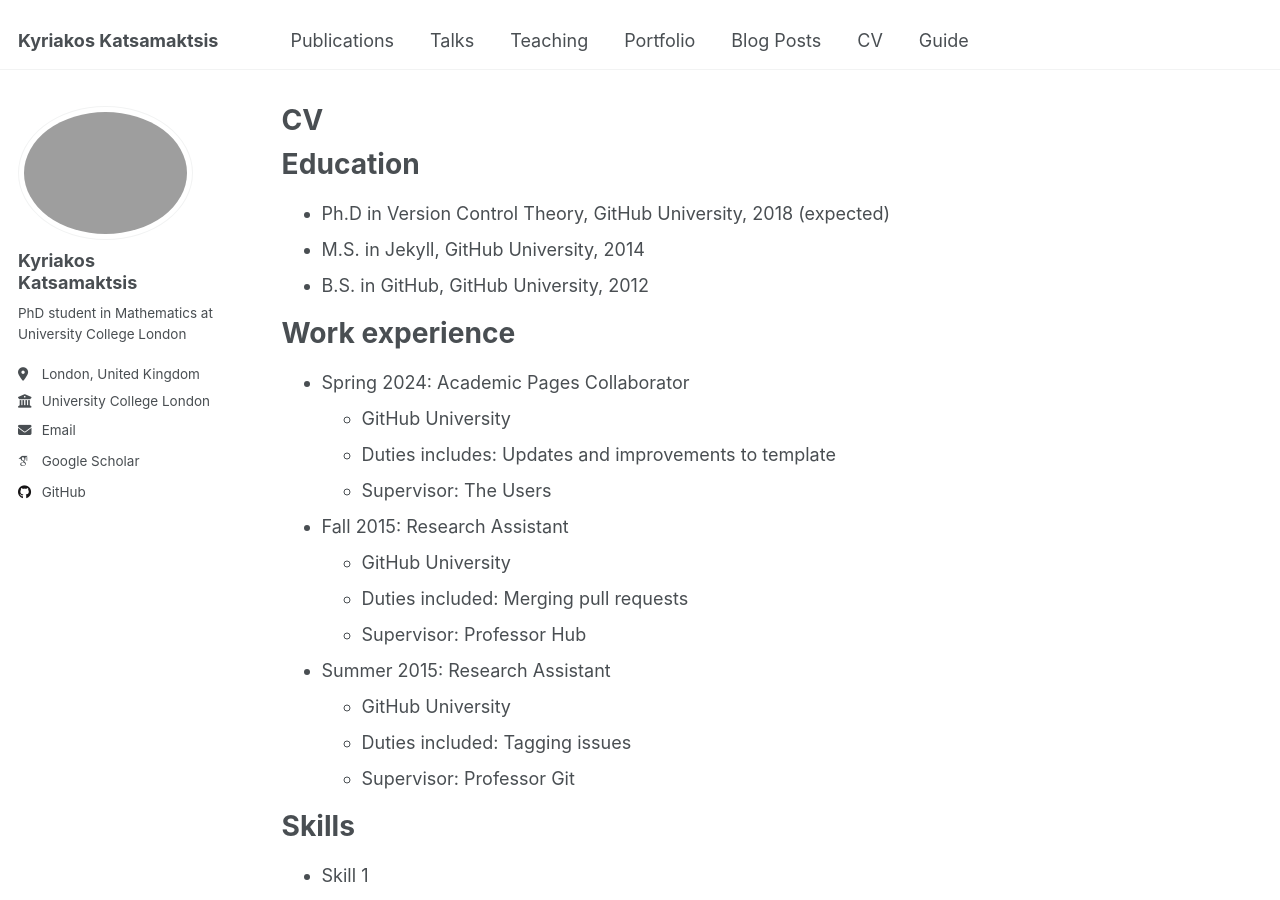
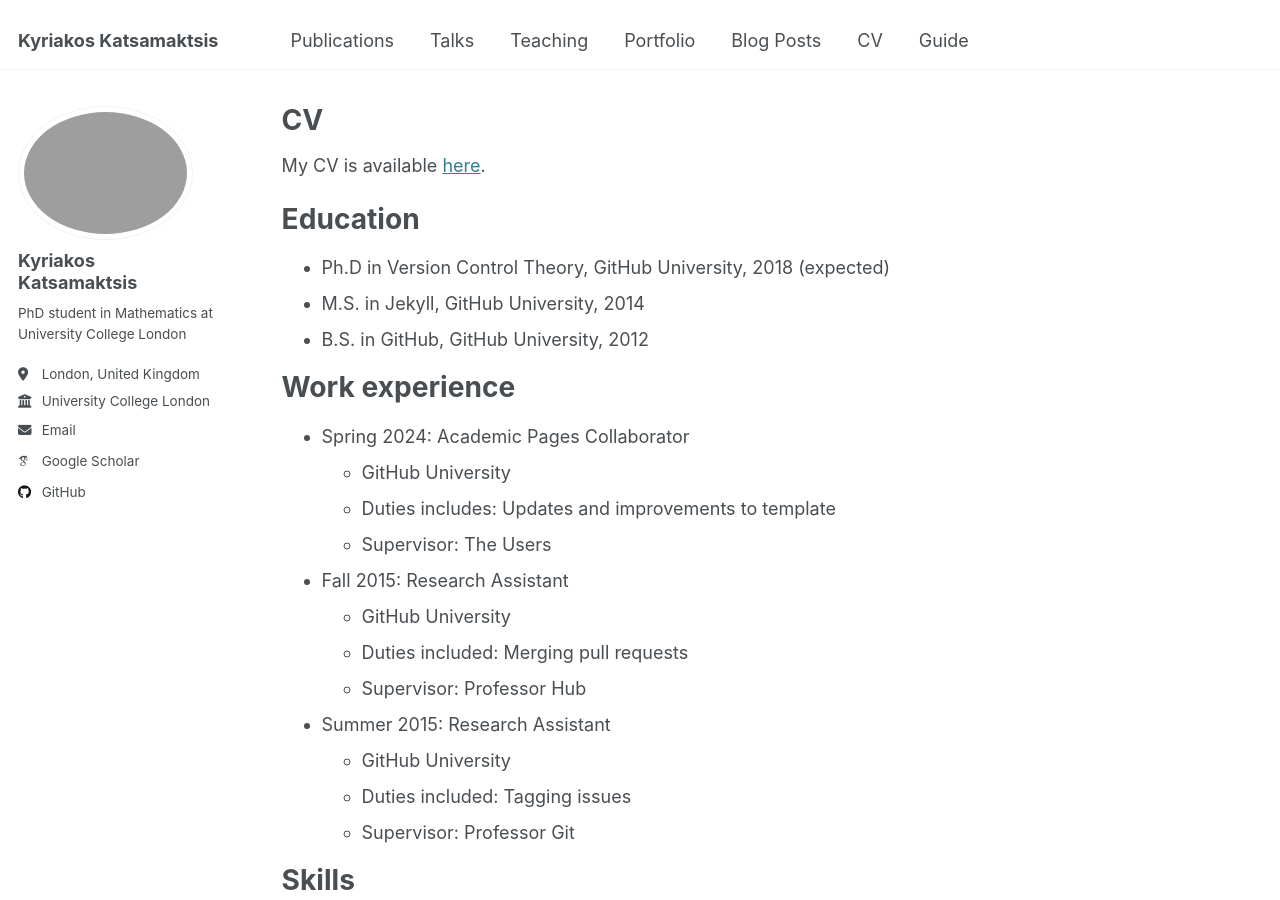
Before and after one commit to Kyriakosk/kyriakosk.github.io, a Jekyll site: the page built from _pages/cv.md, in a window 1280 px wide and 900 px high. Built offline with Jekyll 4.4.1, drawn with Linux system fonts in a browser that asks for light colours; some web fonts are replaced.

Commit message:
updated cv

```diff
--- a/_pages/cv.md
+++ b/_pages/cv.md
@@ -6,6 +6,8 @@ author_profile: true
 redirect_from:
   - /resume
 ---
+
+My CV is available [here](https://github.com/Kyriakosk/kyriakosk.github.io/tree/master/files/cv/Kyriakos_Katsamaktsis_CV.pdf).
 
 {% include base_path %}
 
```
Also changed, not shown: 1 other file.
